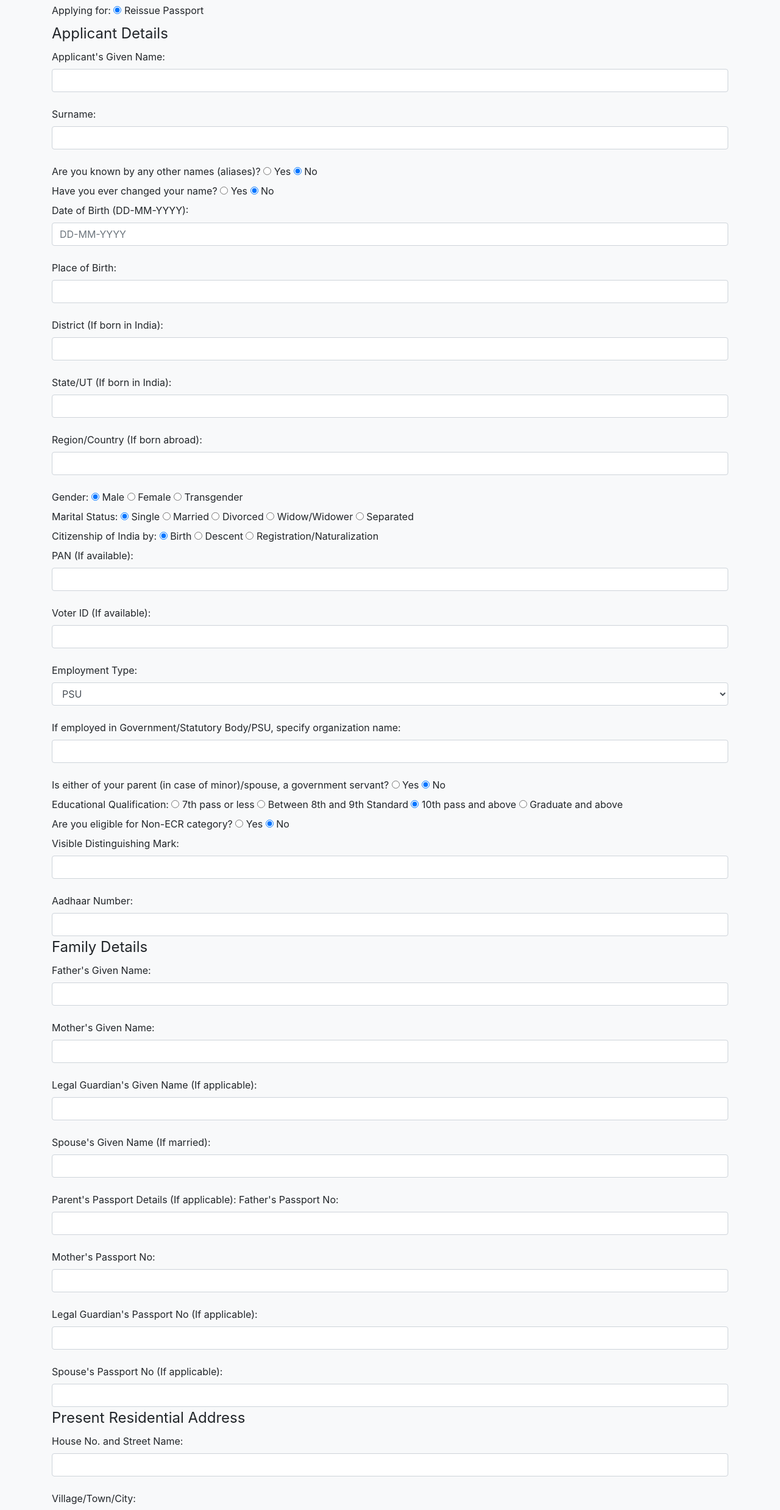
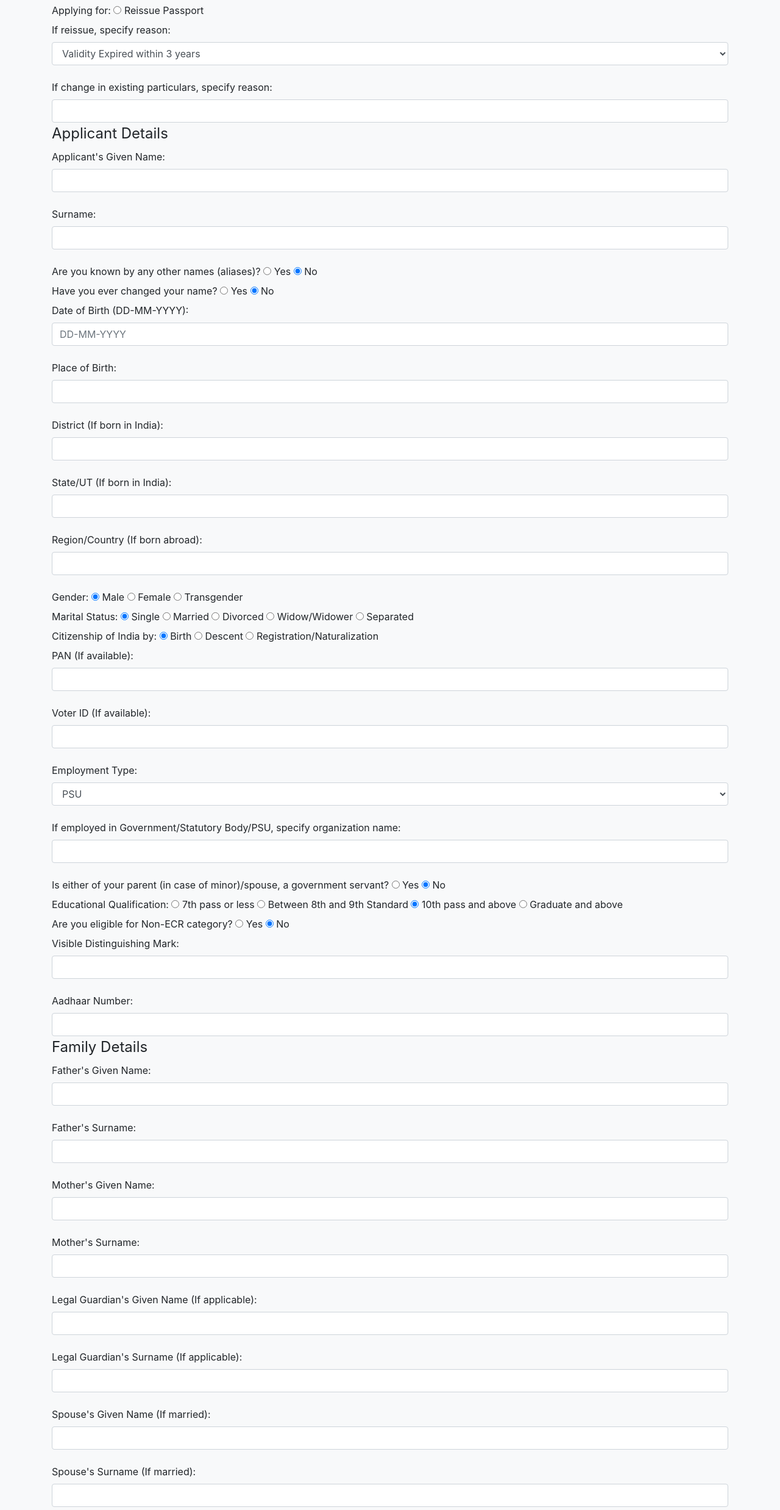
Before and after one commit to suryansh13-study/PassportApllicationTB, a plain HTML site: page reissuepassport.html in a window 1280 px wide. Shown: the part 183-2659 px from the top of the page at 61% size. Drawn offline with nearby package versions, Linux system fonts and the light colour scheme.

Commit message:
Update reissuepassport.html

```diff
--- a/reissuepassport.html
+++ b/reissuepassport.html
@@ -41,15 +41,28 @@
 
     <div class="container">
         <h2>Government of India, Ministry of External Affairs</h2>
-        <h3>Reissue Passport Application Form</h3>
+        <h3>New Passport Application Form</h3>
         <form>
             <!-- Service Required -->
             <fieldset>
                 <legend>Service Required</legend>
                 <label>
                     Applying for:
-                    <input type="radio" name="service_required" value="reissue_passport" checked> Reissue Passport
+                    <input type="radio" name="service_required" value="reissue_passport"> Reissue Passport
                 </label>
+                <br>
+                <label>If reissue, specify reason:</label>
+                <select name="reissue_reason" class="form-control">
+                    <option value="validity_expired_within_3_years">Validity Expired within 3 years</option>
+                    <option value="validity_expired_more_than_3_years">Validity Expired more than 3 years ago</option>
+                    <option value="exhaustion_of_pages">Exhaustion of Pages</option>
+                    <option value="lost_passport">Lost Passport</option>
+                    <option value="change_in_existing_particulars">Change in Existing Particulars</option>
+                    <option value="damaged_passport">Damaged Passport</option>
+                </select>
+                <br>
+                <label>If change in existing particulars, specify reason:</label>
+                <input type="text" name="change_reason" class="form-control">
             </fieldset>
 
             <!-- Applicant Details -->
@@ -157,7 +170,9 @@
                 </label>
                 <br>
                 <label>Visible Distinguishing Mark:</label>
-                <input type="text" name="distinguishing_mark" class="form-control">
+                <input type="text
+
+" name="distinguishing_mark" class="form-control">
                 <br>
                 <label>Aadhaar Number:</label>
                 <input type="text" name="aadhaar_number" class="form-control">
@@ -169,14 +184,26 @@
                 <label>Father's Given Name:</label>
                 <input type="text" name="father_name" class="form-control">
                 <br>
+                <label>Father's Surname:</label>
+                <input type="text" name="father_surname" class="form-control">
+                <br>
                 <label>Mother's Given Name:</label>
                 <input type="text" name="mother_name" class="form-control">
+                <br>
+                <label>Mother's Surname:</label>
+                <input type="text" name="mother_surname" class="form-control">
                 <br>
                 <label>Legal Guardian's Given Name (If applicable):</label>
                 <input type="text" name="guardian_name" class="form-control">
                 <br>
+                <label>Legal Guardian's Surname (If applicable):</label>
+                <input type="text" name="guardian_surname" class="form-control">
+                <br>
                 <label>Spouse's Given Name (If married):</label>
                 <input type="text" name="spouse_name" class="form-control">
+                <br>
+                <label>Spouse's Surname (If married):</label>
+                <input type="text" name="spouse_surname" class="form-control">
                 <br>
                 <label>Parent's Passport Details (If applicable):</label>
                 <label>Father's Passport No:</label>
@@ -204,6 +231,9 @@
                 <label>District:</label>
                 <input type="text" name="district" class="form-control">
                 <br>
+                <label>Police Station:</label>
+                <input type="text" name="police_station" class="form-control">
+                <br>
                 <label>State/UT:</label>
                 <input type="text" name="state" class="form-control">
                 <br>
@@ -218,6 +248,28 @@
                 <br>
                 <label>Email ID:</label>
                 <input type="email" name="email" class="form-control">
+            </fieldset>
+
+            <!-- Previous Passport Details -->
+            <fieldset>
+                <legend>Previous Passport Details</legend>
+                <label>Passport Number:</label>
+                <input type="text" name="previous_passport_no" class="form-control">
+                <br>
+                <label>Date of Issue (DD-MM-YYYY):</label>
+                <input type="text" name="previous_issue_date" placeholder="DD-MM-YYYY" class="form-control">
+                <br>
+                <label>Place of Issue:</label>
+                <input type="text" name="previous_issue_place" class="form-control">
+                <br>
+                <label>File Number:</label>
+                <input type="text" name="previous_file_no" class="form-control">
+                <br>
+                <label>Are there any criminal proceedings pending against you before a court in India?</label>
+                <label>
+                    <input type="radio" name="criminal_proceedings" value="yes"> Yes
+                    <input type="radio" name="criminal_proceedings" value="no" checked> No
+                </label>
             </fieldset>
 
             <!-- Emergency Contact Details -->
@@ -236,6 +288,52 @@
                 <input type="email" name="emergency_contact_email" class="form-control">
             </fieldset>
 
+            <!-- Additional Information -->
+            <fieldset>
+                <legend>Additional Information</legend>
+                <label>Have you ever been convicted by a court of law?</label>
+                <label>
+                    <input type="radio" name="court_conviction" value="yes"> Yes
+                    <input type="radio" name="court_conviction" value="no" checked> No
+                </label>
+                <br>
+                <label>Are any criminal proceedings pending against you before a court in India?</label>
+                <label>
+                    <input type="radio" name="criminal_proceedings" value="yes"> Yes
+                    <input type="radio" name="criminal_proceedings" value="no" checked> No
+                </label>
+                <br>
+                <label>Have you ever been refused or denied passport?</label>
+                <label>
+                    <input type="radio" name="passport_refusal" value="yes"> Yes
+                    <input type="radio" name="passport_refusal" value="no" checked> No
+                </label>
+                <br>
+                <label>Has your passport ever been impounded or revoked?</label>
+                <label>
+                    <input type="radio" name="passport_impound" value="yes"> Yes
+                    <input type="radio" name="passport_impound" value="no" checked> No
+                </label>
+                <br>
+                <label>Have you ever applied for or been granted political asylum by any country?</label>
+                <label>
+                    <input type="radio" name="political_asylum" value="yes"> Yes
+                    <input type="radio" name="political_asylum" value="no" checked> No
+                </label>
+                <br>
+                <label>Have you ever returned to India on Emergency Certificate (EC) or were ever deported or repatriated?</label>
+                <label>
+                    <input type="radio" name="emergency_certificate" value="yes"> Yes
+                    <input type="radio" name="emergency_certificate" value="no" checked> No
+                </label>
+                <br>
+                <label>Is applicant a government servant?</label>
+                <label>
+                    <input type="radio" name="government_servant" value="yes"> Yes
+                    <input type="radio" name="government_servant" value="no" checked> No
+                </label>
+            </fieldset>
+
             <button type="submit" class="btn btn-primary">Submit</button>
         </form>
     </div>
```
